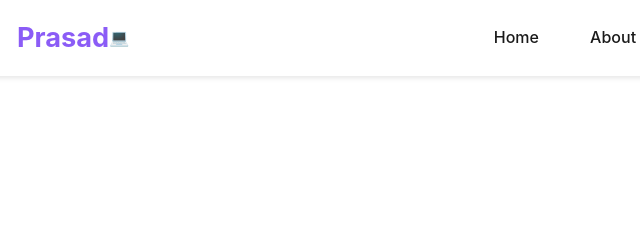
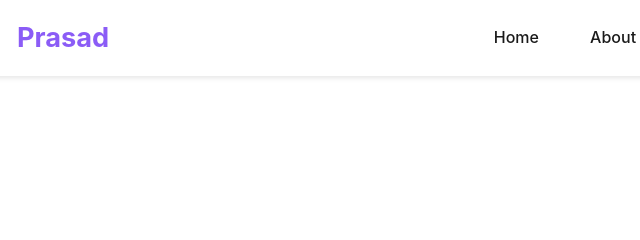
Before and after one commit to prasadreddy9916/portfolio., a plain HTML site: page index.html in a window 1280 px wide. Shown: the top 240 px of the page, 15-655 px from the left. Drawn offline with nearby package versions, Linux system fonts and the light colour scheme.

Commit message:
Update index.html

```diff
--- a/index.html
+++ b/index.html
@@ -21,7 +21,7 @@
         <nav id="header">
             <div class="nav-logo">
                 <p class="nav-name">Prasad</p>
-                <span>💻</span>
+                <span></span>
             </div>
             <div class="nav-menu" id="myNavMenu">
                 <ul class="nav_menu_list">
```
